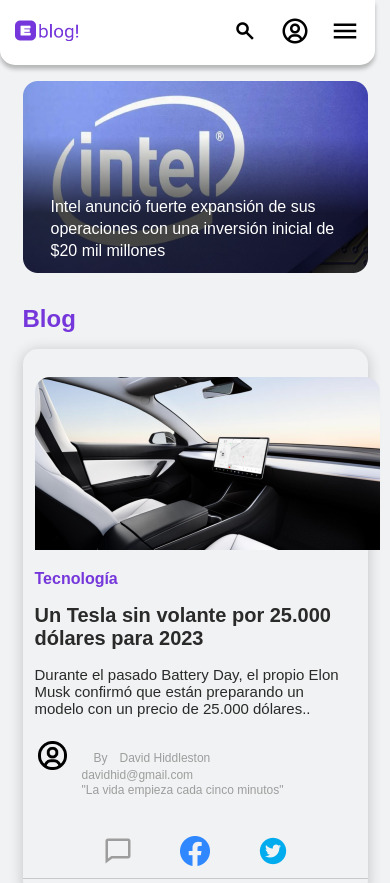
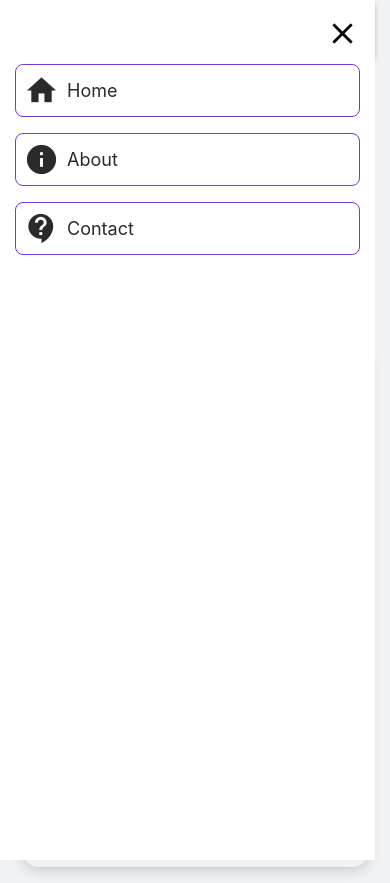
Before and after one commit to kendollcastro/eblog-proyect, a website: page index.html in a window 390 px wide. Shown: the top 883 px of the page. Drawn offline with Linux system fonts and the light colour scheme.

Commit message:
Agrego el menu hamburguesa y su funcion

```diff
--- a/index.html
+++ b/index.html
@@ -10,16 +10,26 @@
   <title>Eblog!</title>
 </head>
 <body>
+
+  <div class="header--menu">
+    <button class="close--menu"><img src="img/close.png" alt="cerrar menu"></button>
+    <ul class="menu--list">
+      <li><a href="#"><img src="img/home.png" alt="inicio">Home</a></li>
+      <li><a href="#"><img src="img/info.png" alt="acerca">About</a></li>
+      <li><a href="#"><img src="img/contact_support.png" alt="contacto">Contact</a></li>
+    </ul>
+  </div>
+
   <div class="principal-wrapper">
     <div class="header-wrapper">
       <div class="header-container">
           <div class="header-logo">
-              <img src="img/Logo.png" alt="">
+            <img src="img/Logo.png" alt="menu">
           </div>
           <div class="header-bar">
-              <button> <img src="img/search-icon35px.png" alt="icono busqueda"> </button>
-              <button> <img src="img/icon-user-black.png" alt="icono usuario"> </button>
-              <button> <img src="img/icon-menu-black.png" alt="icono menu"> </button>
+            <button> <img src="img/search-icon35px.png" alt="icono busqueda"> </button>
+            <button> <img src="img/icon-user-black.png" alt="icono usuario"> </button>
+            <button class="open--menu"> <img src="img/icon-menu-black.png" alt="icono menu"> </button>
           </div>
       </div>
     </div>
@@ -120,5 +130,6 @@
       </div>
     </div>
   </footer>
+  <script src="js/menu.js"></script>
 </body>
 </html>
--- /dev/null
+++ b/js/menu.js
@@ -0,0 +1,11 @@
+const openMenu = document.querySelector('.open--menu');
+const closeMenu = document.querySelector('.close--menu');
+const menu = document.querySelector('.header--menu');
+
+openMenu.addEventListener('click', () => {
+  menu.style.display = 'block';
+});
+
+closeMenu.addEventListener('click', () => {
+  menu.style.display = 'none';
+});
--- a/sass/components/_header.scss
+++ b/sass/components/_header.scss
@@ -39,3 +39,52 @@
         }
     }
 }
+
+/* Header Menu */
+
+.header--menu {
+    background-color: $white-background;
+    height: 100vh;
+    margin: 1rem auto;
+    overflow-y: hidden;
+    position: absolute;
+    width: 23.4375rem;
+    z-index: 2;
+
+    button {
+        background-color: $white-background;
+        border: none;
+        float: right;
+        margin-right: 0.9375rem;
+
+        img {
+            width: 2.1875rem;
+        }
+
+    }
+}
+
+.menu--list {
+    list-style: none;
+    margin-top: 3rem;
+
+    li {
+        margin: 1rem 0.9375rem;
+        border: 0.0625rem solid $purple;
+        border-radius: 0.5rem;
+        padding: 0.5rem;
+
+        a {
+            display: flex;
+            align-items: center;
+            text-decoration: none;
+            color: $secondary-text;
+            font-size: 1.125rem;
+            font-family: -apple-system, BlinkMacSystemFont, 'Segoe UI', Roboto, Oxygen, Ubuntu, Cantarell, 'Open Sans', 'Helvetica Neue', sans-serif;
+        }
+        img {
+            width: 2.1875rem;
+            margin-right: 0.5rem;
+        }
+    }
+}
--- a/sass/partials/_blog.scss
+++ b/sass/partials/_blog.scss
@@ -103,7 +103,7 @@
     }
 
     .footer--container{
-        border-bottom: 0.0625rem solid rgba(42, 42, 42, 0.2);
+        border-top: 0.0625rem solid rgba(42, 42, 42, 0.2);
         margin: 1rem auto;
         text-align: center;
         width: 21.5625rem;
@@ -152,10 +152,4 @@
             margin-top: 1rem;
         }
     }
-
-    .img--blog__container img{
-        padding-left: 0.75rem;
-        padding-top: 0.75rem;
-        margin-top: 1rem;
-    }
 }
```
Also changed, not shown: img/close.png (added), img/contact_support.png (added), img/home.png (added), img/info.png (added), public/css/styles.css.
